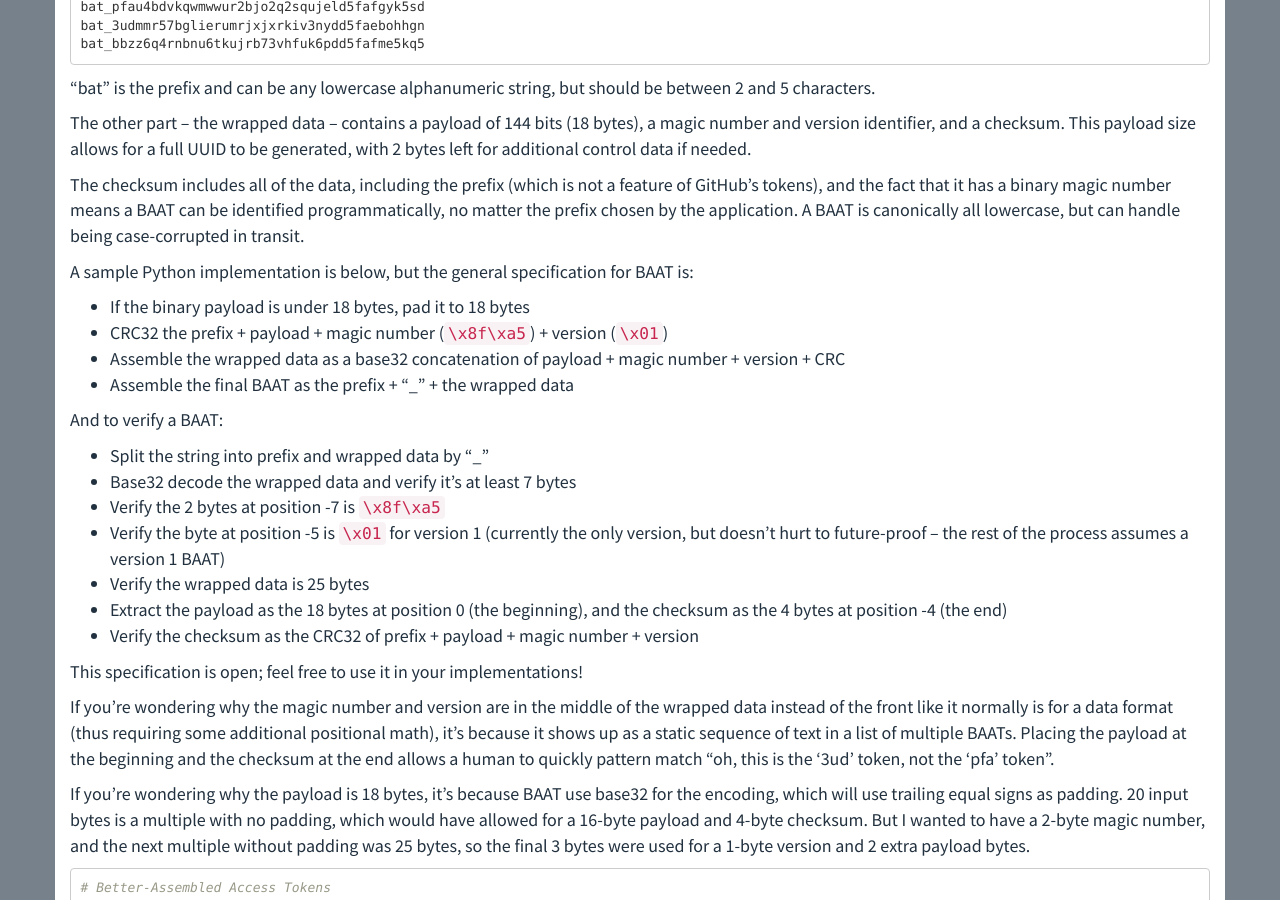
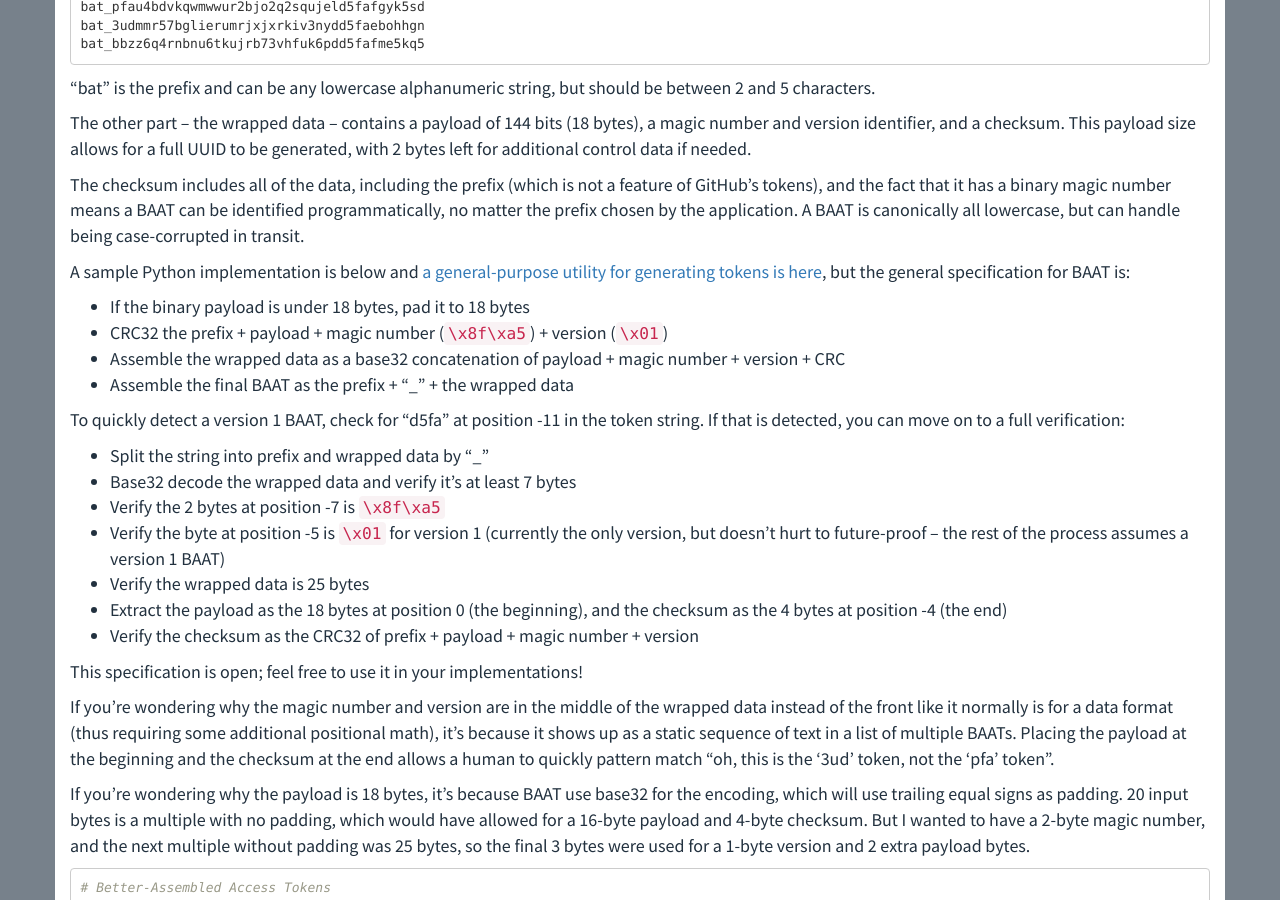
Before and after one commit to rfinnie/jekyll-finnie, a Jekyll site: the page built from _posts/2023-10-18-better-assembled-access-tokens.md, in a window 1280 px wide and 900 px high, scrolled down 318 px. Built offline with Jekyll 4.4.1, drawn with Linux system fonts in a browser that asks for light colours; nearby versions of some CDN libraries.

Commit message:
BAAT post update

```diff
--- a/_posts/2023-10-18-better-assembled-access-tokens.md
+++ b/_posts/2023-10-18-better-assembled-access-tokens.md
@@ -23,14 +23,15 @@ The other part -- the wrapped data -- contains a payload of 144 bits (18 bytes),
 
 The checksum includes all of the data, including the prefix (which is not a feature of GitHub's tokens), and the fact that it has a binary magic number means a BAAT can be identified programmatically, no matter the prefix chosen by the application. A BAAT is canonically all lowercase, but can handle being case-corrupted in transit.
 
-A sample Python implementation is below, but the general specification for BAAT is:
+A sample Python implementation is below and [a general-purpose utility for generating tokens is here](https://github.com/rfinnie/rf-tools/blob/main/bin/baat), but the general specification for BAAT is:
 
 - If the binary payload is under 18 bytes, pad it to 18 bytes
 - CRC32 the prefix + payload + magic number (`\x8f\xa5`) + version (`\x01`)
 - Assemble the wrapped data as a base32 concatenation of payload + magic number + version + CRC
 - Assemble the final BAAT as the prefix + "_" + the wrapped data
 
-And to verify a BAAT:
+To quickly detect a version 1 BAAT, check for "d5fa" at position -11 in the token string.
+If that is detected, you can move on to a full verification:
 
 - Split the string into prefix and wrapped data by "_"
 - Base32 decode the wrapped data and verify it's at least 7 bytes
```
